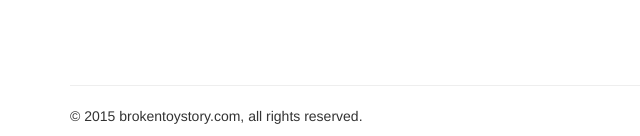
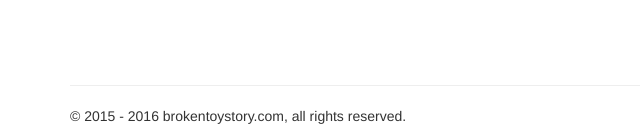
Before and after one commit to superyaooo/brokentoystory, a Flask app: template templates/post.html in a window 1280 px wide. Shown: the part 665-801 px from the top of the page, without its empty margins (0-640 px from the left). Run offline with Flask 2, Linux system fonts and the light colour scheme; the template is opened without the code that fills it, so the values that code supplies are empty; some libraries are stand-ins or nearby versions.

Commit message:
edited copyright year

```diff
--- a/templates/index.html
+++ b/templates/index.html
@@ -121,7 +121,7 @@
     <footer class="footer">
         <div class="container">
             <hr>
-            <p>© 2015 brokentoystory.com, all rights reserved.</p>
+            <p>© 2015 - 2016 brokentoystory.com, all rights reserved.</p>
         </div>
     </footer>
 
--- a/templates/post.html
+++ b/templates/post.html
@@ -73,7 +73,7 @@
     <footer class="footer">
         <div class="container">
             <hr>
-            <p>© 2015 brokentoystory.com, all rights reserved.</p>
+            <p>© 2015 - 2016 brokentoystory.com, all rights reserved.</p>
         </div>
     </footer>
 
```
